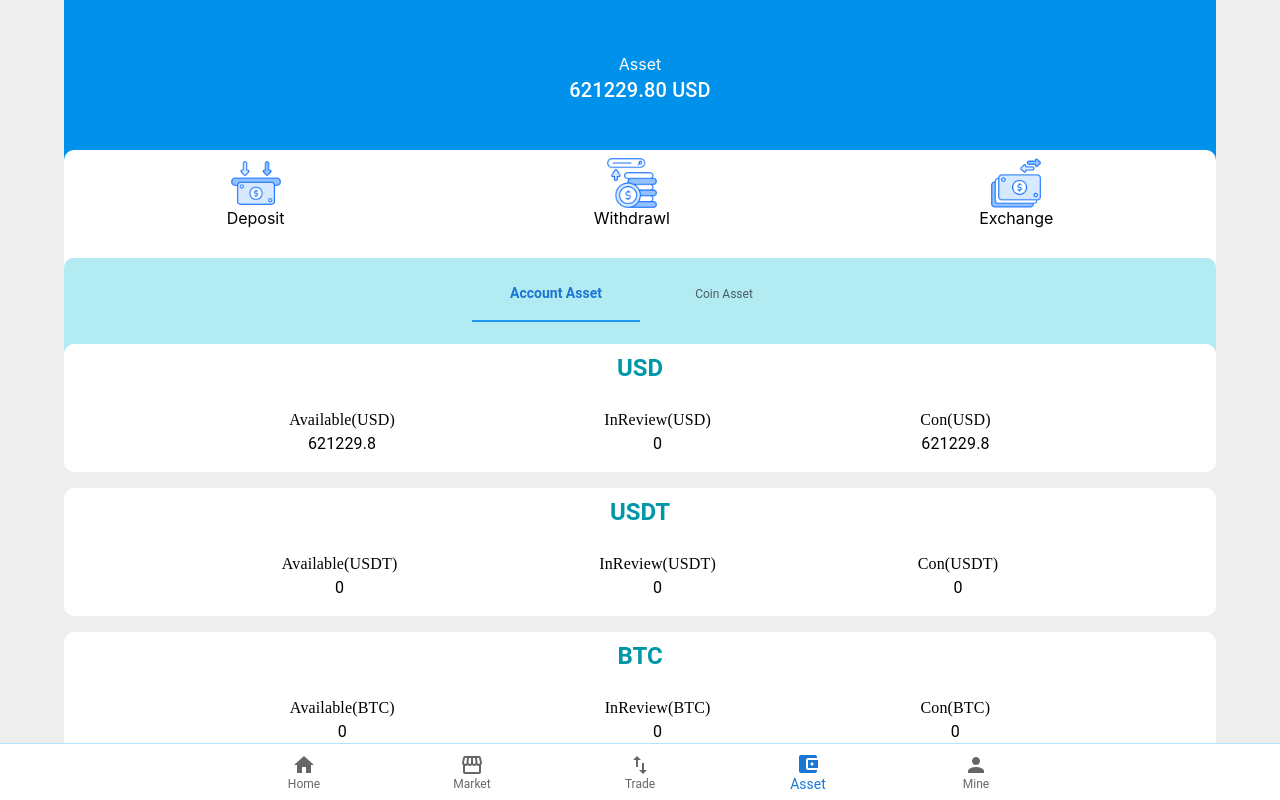
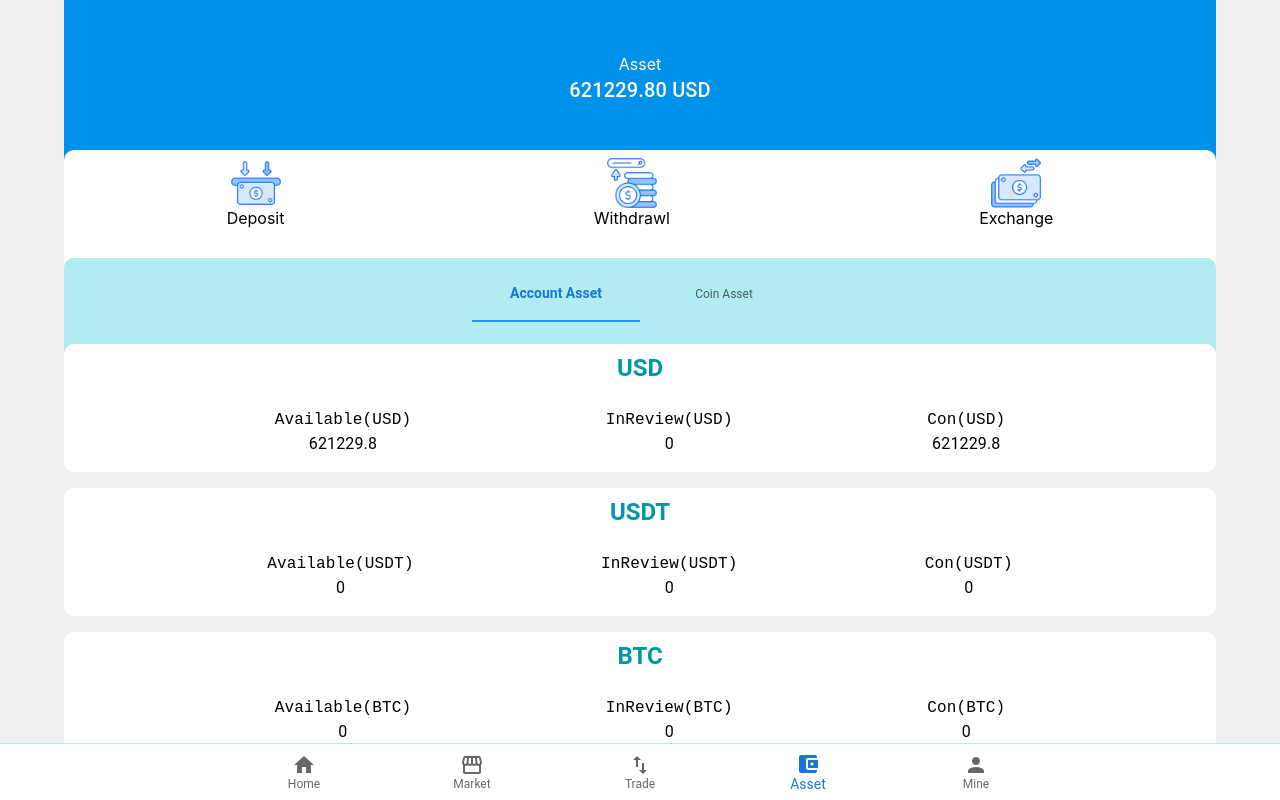
Before and after one commit to mgsainyinyitun/trading-front, a React (Create React App) app: page /asset in a window 1280 px wide. Built offline with nearby package versions, Linux system fonts and the light colour scheme.

Commit message:
fix modal and change asset font

```diff
--- a/src/components/FrontMain/Trade/ConfirmModal.jsx
+++ b/src/components/FrontMain/Trade/ConfirmModal.jsx
@@ -44,7 +44,14 @@ export default function ConfirmModal({ open, handleClose }) {
             aria-labelledby="parent-modal-title"
             aria-describedby="parent-modal-description"
         >
-            <Box sx={{ ...style, width: 400, maxHeight: 500 }}>
+            <Box sx={{
+                ...style, width: {
+                    xs: '75%',
+                    sm: '50%',
+                    md: '30%',
+                    lg: '20%',
+                    xl: '15%',
+                }, maxHeight: 500 }}>
             <h2 id="parent-modal-title">Order Confirmation</h2>
             <Box mb={1}>
                 <Box display='flex' justifyContent='space-between'>
@@ -99,6 +106,6 @@ export default function ConfirmModal({ open, handleClose }) {
             </Button>
 
         </Box>
-        </Modal>
+        </Modal >
     )
 }
--- a/src/components/common/Card/AssetCard.jsx
+++ b/src/components/common/Card/AssetCard.jsx
@@ -15,17 +15,17 @@ export default function AssetCard({ data }) {
 
             <Box display='flex' justifyContent='space-evenly' p={2}>
                 <Box display='flex' flexDirection='column' alignItems='center'>
-                    <Typography fontFamily={'cursive'}>Available({data.name})</Typography>
+                    <Typography fontFamily={'monospace'}>Available({data.name})</Typography>
                     <Typography>{data.available || 0.0}</Typography>
                 </Box>
 
                 <Box display='flex' flexDirection='column' alignItems='center'>
-                    <Typography fontFamily={'cursive'}>InReview({data.name})</Typography>
+                    <Typography fontFamily={'monospace'}>InReview({data.name})</Typography>
                     <Typography>{data.inreview || 0.0}</Typography>
                 </Box>
 
                 <Box display='flex' flexDirection='column' alignItems='center'>
-                    <Typography fontFamily={'cursive'}>Con({data.name})</Typography>
+                    <Typography fontFamily={'monospace'}>Con({data.name})</Typography>
                     <Typography>{data.con || 0.0}</Typography>
                 </Box>
             </Box>
```
Lines whose indentation alone changed are shown as unchanged.
